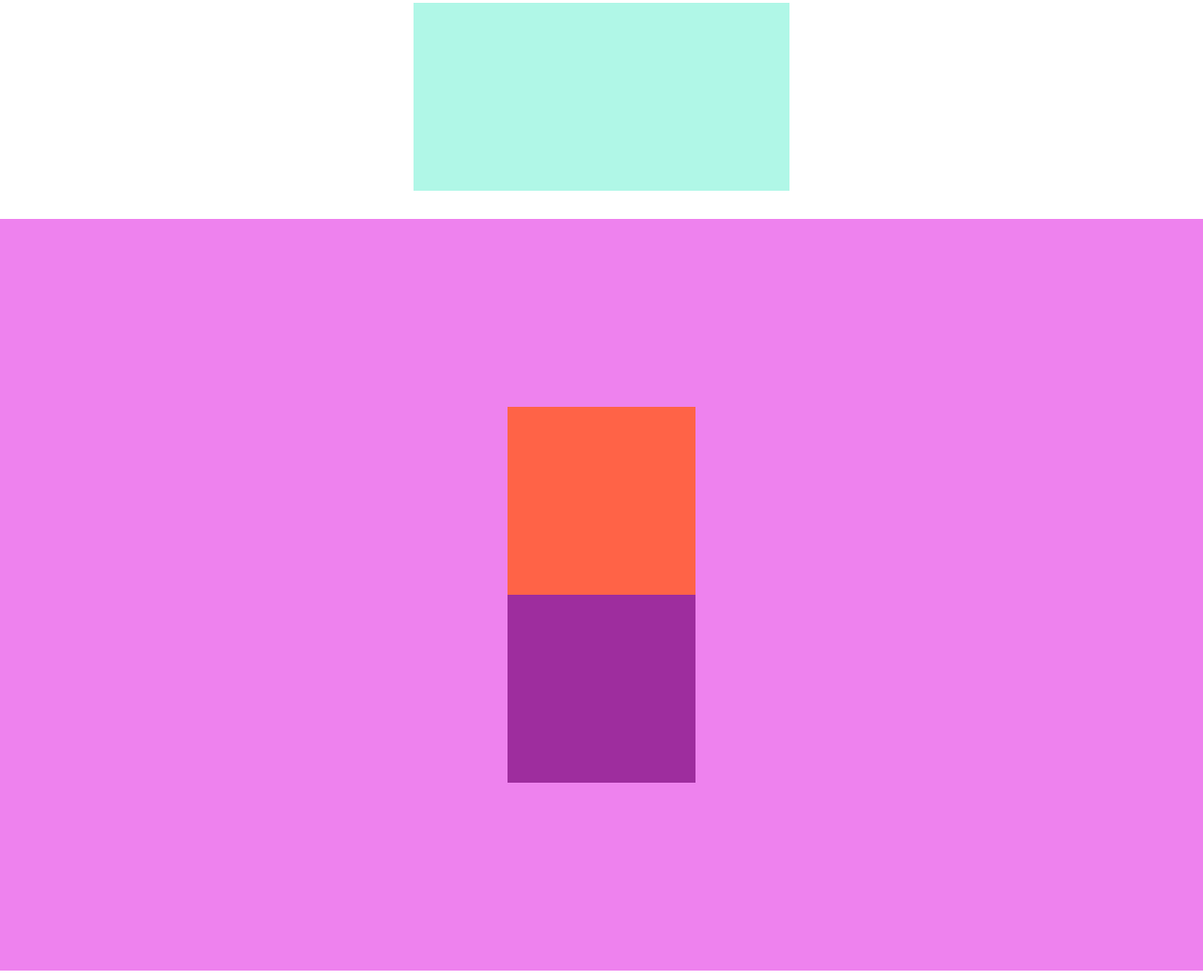
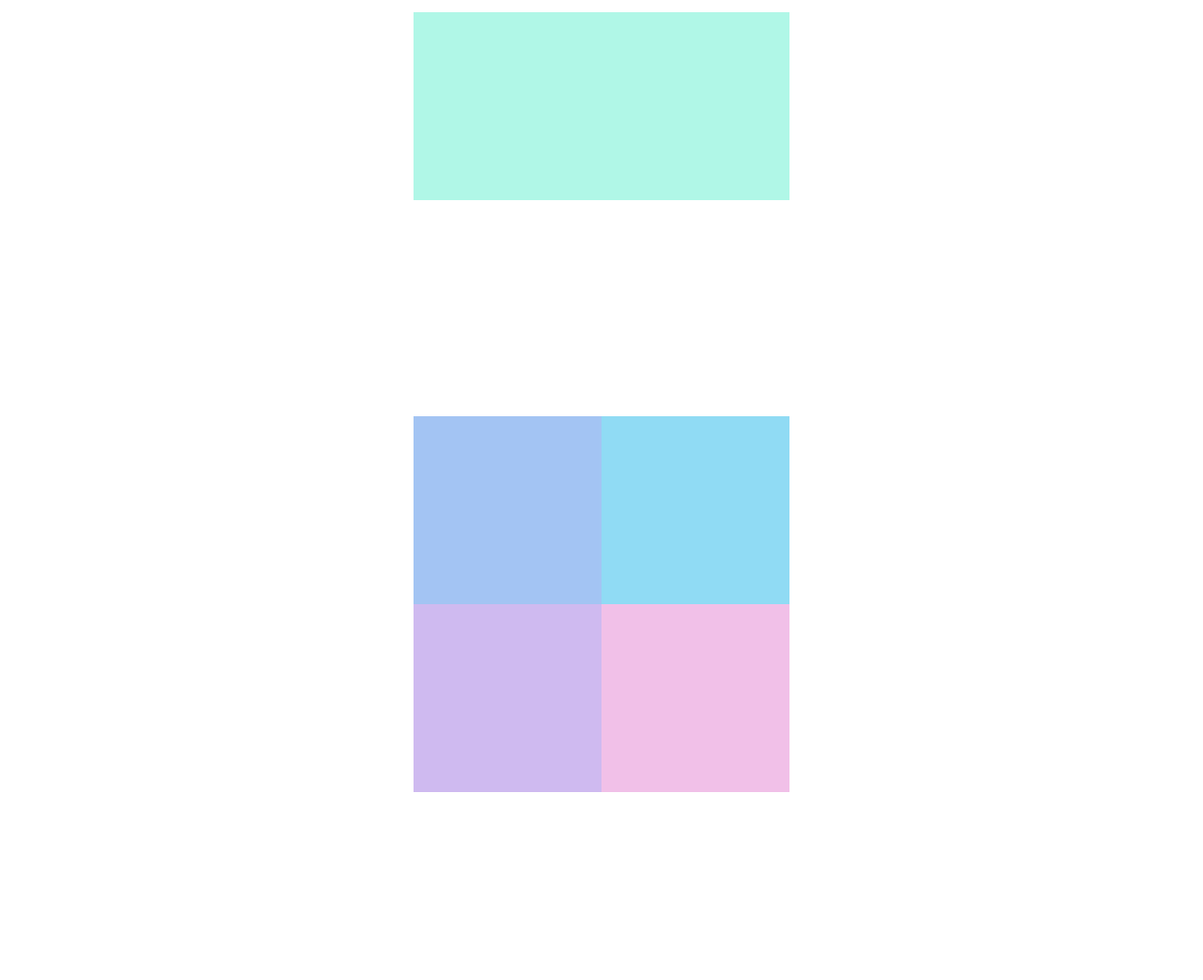
Before and after one commit to AnastasiaTopchii/lesson15, a plain HTML site: page index.html in a window 1280 px wide. Shown: the part 784-1827 px from the top of the page at 94% size. Drawn offline with Linux system fonts and the light colour scheme.

Commit message:
lesson15

```diff
--- a/index.html
+++ b/index.html
@@ -19,12 +19,12 @@
     </div>
 
     <div class="container-second">
-        <div class="box-relative">
-            <!-- <div class=" square content">Hi!</div> -->
+        <div class="container-moove">
+            <h3 class="content">Hi!</h3>
+            <div class="square blue"></div>
+            <div class="square light-blue"></div>
+            <div class="square violet"></div>
             <div class="square pink"></div>
-            <div class="square violet"></div>
-            <div class="blue"></div>
-            <div class="green"></div>
         </div>
     </div>
 </body>
--- a/style.css
+++ b/style.css
@@ -17,7 +17,7 @@ body {
 }
 
 .text {
-  font-size: 32px;
+  font-size: 40px;
   color: #98f5e1;
   margin: 0px;
   cursor: pointer;
@@ -92,14 +92,31 @@ body {
   display: flex;
   justify-content: center;
   align-items: center;
+  flex-wrap: wrap;
   min-height: 100vh;
   margin-top: 30px;
-  background-color: violet;
 }
 
-/* .content {
+.container-moove {
+  display: flex;
+  justify-content: center;
+  align-items: center;
+  flex-wrap: wrap;
+  width: 400px;
+  height: 400px;
+}
+
+.content {
   position: absolute;
-} */
+  font-size: 70px;
+  color: #afbdb1;
+  text-shadow: 3px 3px 5px #a581e9, 5px 5px 5px #6acccfd8;
+  transition: transform 1s ease-out 0.25s;
+}
+
+.container-moove:hover .content {
+  transform: scale(150%);
+}
 
 .square {
   position: relative;
@@ -107,14 +124,50 @@ body {
   height: 200px;
 }
 
-.pink {
-  background-color: tomato;
+.blue {
   top: 0px;
   left: 0px;
+  background-color: #a3c4f3;
+  transition: transform 1s ease-out 0.25s;
+  transform-origin: top left;
+}
+
+.container-moove:hover .blue {
+  transform: rotate(90deg);
+}
+
+.light-blue {
+  top: 0px;
+  right: 0px;
+  background-color: #90dbf4;
+  transition: transform 1s ease-out 0.25s;
+  transform-origin: top right;
+}
+
+.container-moove:hover .light-blue {
+  transform: rotate(-90deg);
 }
 
 .violet {
-  background-color: rgb(158, 45, 158);
   top: 0px;
-  left: 0px;
+  right: 0px;
+  background-color: #cfbaf0;
+  transition: transform 1s ease-out 0.25s;
+  transform-origin: bottom left;
 }
+
+.container-moove:hover .violet {
+  transform: rotate(-90deg);
+}
+
+.pink {
+  top: 0px;
+  right: 0px;
+  background-color: #f1c0e8;
+  transition: transform 1s ease-out 0.25s;
+  transform-origin: bottom right;
+}
+
+.container-moove:hover .pink {
+  transform: rotate(90deg);
+}
```
